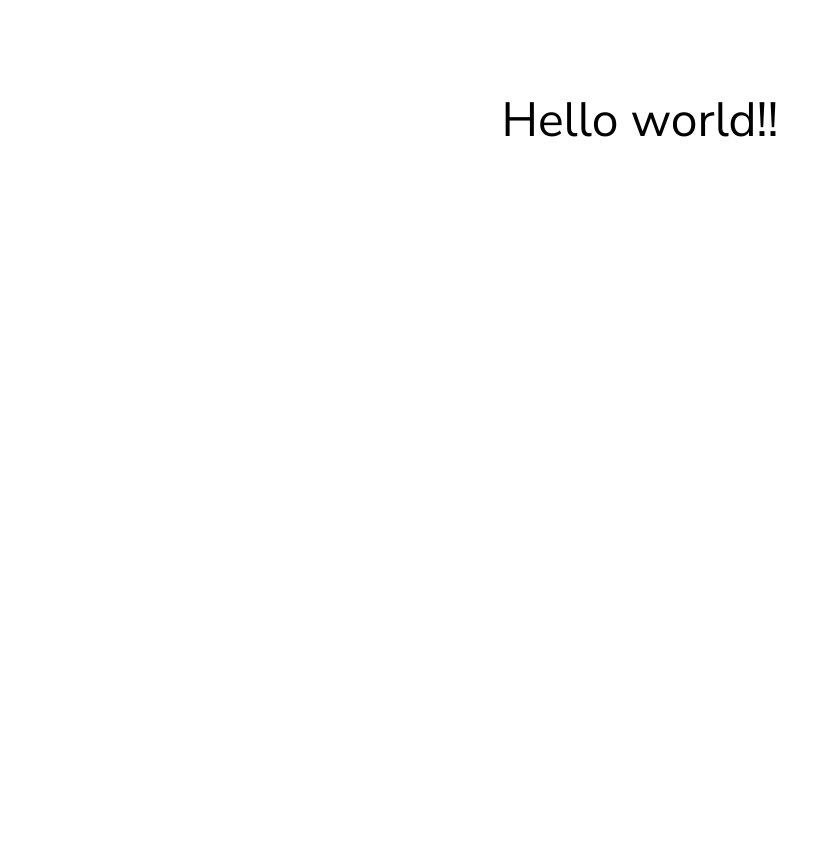
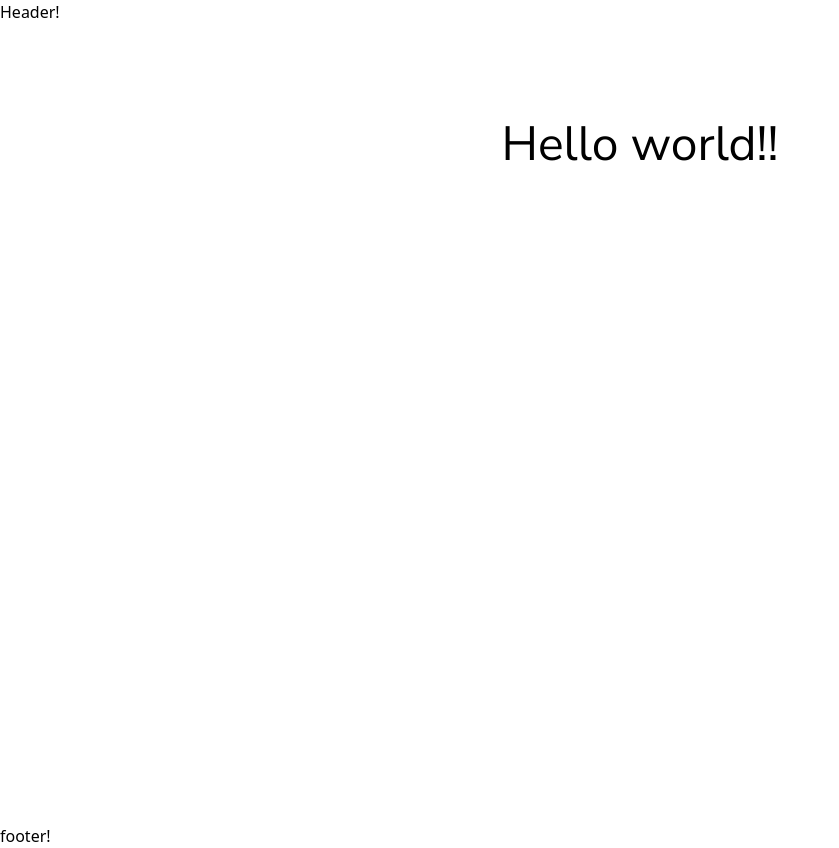
Before and after one commit to Yontemoon/prismic-dandy, a Next.js app: page / in a window 1280 px wide. Shown: the whole page, without its empty margins (0-839 px from the left). Before the commit the page ends 800 px from the top, so only its background shows below. Built offline with nearby package versions, Linux system fonts and the light colour scheme.

Commit message:
Added fallback metadata

```diff
--- a/package.json
+++ b/package.json
@@ -11,6 +11,7 @@
   },
   "dependencies": {
     "@prismicio/client": "^7.6.0",
+    "@prismicio/helpers": "^2.3.9",
     "@prismicio/next": "^1.6.0",
     "@prismicio/react": "^2.8.0",
     "clsx": "^2.1.1",
--- a/src/app/layout.tsx
+++ b/src/app/layout.tsx
@@ -1,7 +1,8 @@
-import type { Metadata } from "next";
+import type { Metadata, ResolvingMetadata } from "next";
 import { Nunito, Nunito_Sans } from "next/font/google";
 import clsx from "clsx";
 import "./globals.css";
+import { createClient } from "@/prismicio";
 
 const nunito = Nunito({
   subsets: ['latin'],
@@ -14,10 +15,21 @@ const nunitoSans = Nunito_Sans({
   variable: '--font-nunito-sans',
   display: 'swap',
 })
-export const metadata: Metadata = {
-  title: "Create Next App",
-  description: "Generated by create next app",
-};
+
+export async function generateMetadata(): Promise<Metadata> {
+
+  const client = createClient()
+
+  const page = await client.getSingle("settings")
+
+  return {
+    title: page.data.site_title || "Dandy fallback",
+    description: page.data.meta_descriptions || "Dandy is dandy...",
+    openGraph: {
+      images: [page.data.og_image.url || ""],
+    },
+  }
+}
 
 export default function RootLayout({
   children,
@@ -26,7 +38,12 @@ export default function RootLayout({
 }>) {
   return (
     <html lang="en" className={clsx(nunito.variable, nunitoSans.variable)}>
-      <body >{children}</body>
+      <body>
+        <header>Header!</header>
+        {children}
+        <footer>footer!</footer>
+
+      </body>
     </html>
   );
 }
--- a/src/app/page.tsx
+++ b/src/app/page.tsx
@@ -4,7 +4,6 @@ export default function Home() {
   return (
     <main className="flex min-h-screen flex-col items-center justify-between p-24">
      <h1 className="font-body text-5xl">Hello world!!</h1>
-
     </main>
   );
 }
```
Also changed, not shown: 1 other file (tests, documents, lock files or other folders).
